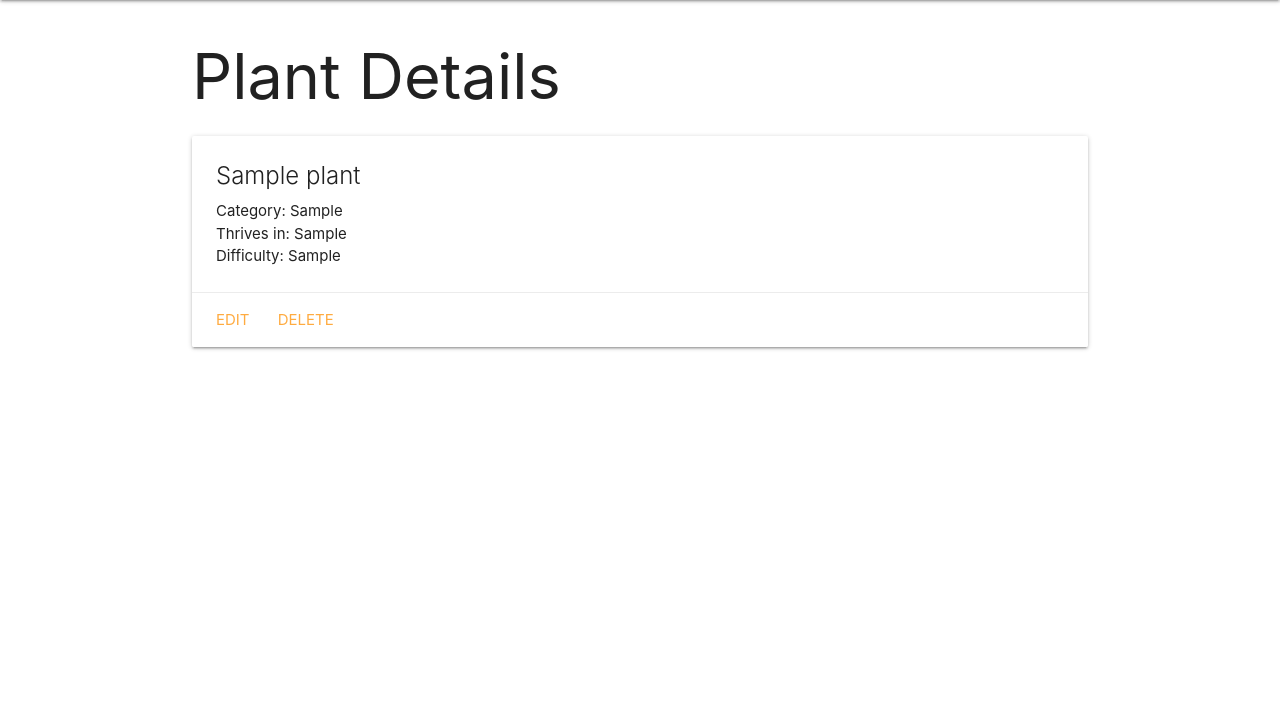
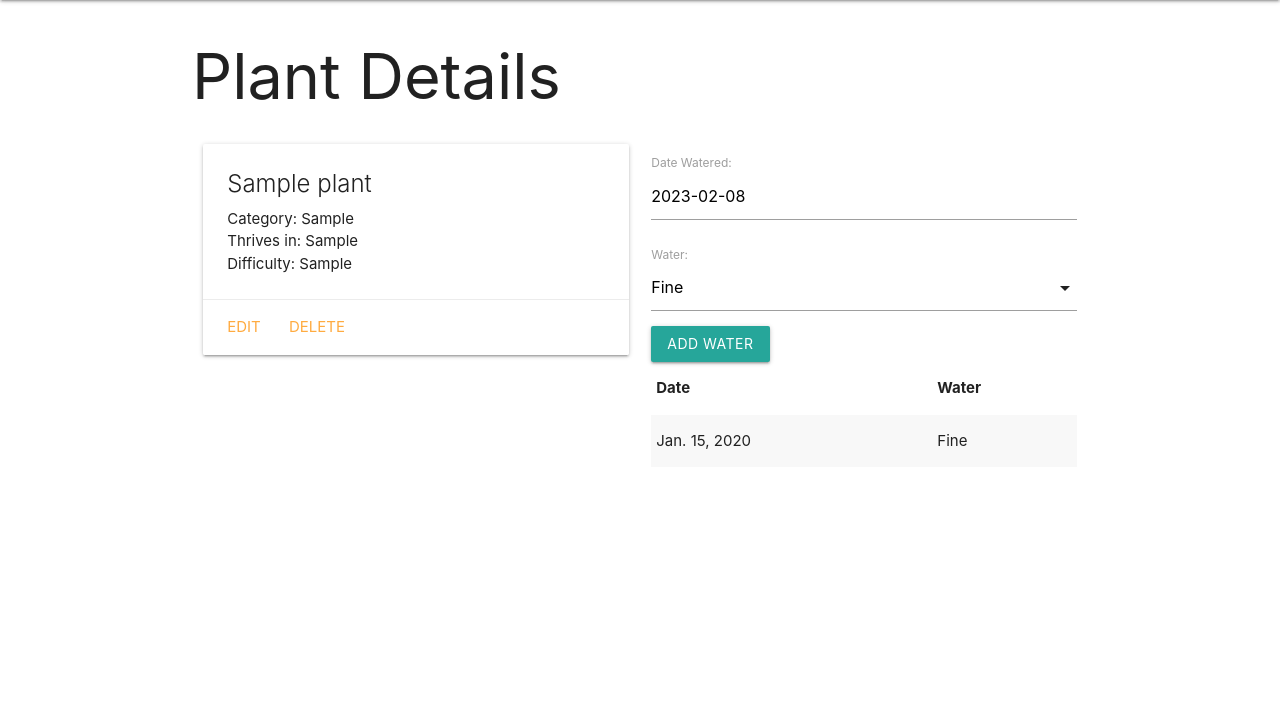
Before and after one commit to bcstidd/plant-collector, a Django app: page /plants/1/ in a window 1280 px wide. Shown: the part 64-771 px from the top of the page. Run offline with Django 4.2, Linux system fonts and the light colour scheme; tables that the repository leaves empty hold one stand-in row (values such as "Sample post").

Commit message:
Lab 4 complete

```diff
--- a/main_app/admin.py
+++ b/main_app/admin.py
@@ -1,6 +1,7 @@
 from django.contrib import admin
 
-# Register your models here.
-from .models import Plant
+from .models import Plant, Thirsty
 
 admin.site.register(Plant)
+# register the new Feeding Model
+admin.site.register(Thirsty)
--- /dev/null
+++ b/main_app/forms.py
@@ -0,0 +1,9 @@
+# forms.py
+
+from django.forms import ModelForm
+from .models import Thirsty
+
+class ThirstyForm(ModelForm):
+  class Meta:
+    model = Thirsty
+    fields = ['date', 'water']
--- a/main_app/models.py
+++ b/main_app/models.py
@@ -1,6 +1,11 @@
 from django.db import models
 from django.urls import reverse
 
+DRINKS = (
+    ('F', 'Fine'),
+    ('W', 'Watered'),
+    ('N', 'Not Watered'),
+)
 
 # Create your models here.
 class Plant(models.Model):
@@ -11,3 +16,18 @@ class Plant(models.Model):
 
     def __str__(self):
         return self.name
+
+class Thirsty(models.Model):
+    date = models.DateField('Date Watered')
+    water = models.CharField(
+        max_length=1,
+        choices=DRINKS,
+        default=DRINKS[0][0]
+    )
+    plant = models.ForeignKey(Plant, on_delete=models.CASCADE)
+
+    def __str__(self):
+        return f"{self.get_water_display()} on {self.date}"
+
+    class Meta:
+        ordering = ['-date']
--- a/main_app/templates/base.html
+++ b/main_app/templates/base.html
@@ -9,6 +9,7 @@
   <title>Plant Collector</title>
   <link rel="stylesheet" href="https://cdnjs.cloudflare.com/ajax/libs/materialize/1.0.0/css/materialize.min.css">
   <link rel="stylesheet" type="text/css" href="{% static 'css/style.css' %}">
+  <script src="https://cdnjs.cloudflare.com/ajax/libs/materialize/1.0.0/js/materialize.min.js"></script>
 
 </head>
 <body>
--- a/main_app/templates/main_app/plant_form.html
+++ b/main_app/templates/main_app/plant_form.html
@@ -4,7 +4,7 @@
   {% if object %}
     <h1>Edit <span class="teal-text">{{object.name}}</span></h1>
   {% else %}
-    <h1>Add Cat</h1>
+    <h1>Add Plant</h1>
   {% endif %}
   <!-- Leaving the action empty makes the form post to the same url used to display it -->
   <form action="" method="POST">
--- a/main_app/templates/plants/detail.html
+++ b/main_app/templates/plants/detail.html
@@ -2,7 +2,8 @@
 {% block content %}
 
 <h1>Plant Details</h1>
-
+<div class="row">
+    <div class="col s6">
         <div class="card">
             <div class="card-content">
                 <span class="card-title">{{plant.name}}</span>
@@ -15,5 +16,39 @@
                 <a href="{% url 'plants_delete' plant.id %}">Delete</a>
             </div>
         </div>
+    </div>
+    <div class="col s6">
+        <form action="{% url 'add_thirsty' plant.id %}" method="POST">
+            {% csrf_token %}
+            {{ thirsty_form.as_p }}
+            <input type="submit" class="btn" value="Add Water">
+          </form>
+        <table class="striped">
+        <thead>
+            <tr><th>Date</th><th>Water</th></tr>
+        </thead>
+        <tbody>
+            {% for thirsty in plant.thirsty_set.all %}
+            <tr>
+                <td>{{thirsty.date}}</td>
+                <td>{{thirsty.get_water_display}}</td>
+            </tr>
+            {% endfor %}
+        </tbody>
+        </table>
+    </div>
+</div>
+<script>
+      const dateEl = document.getElementById('id_date');
+  // M is Materialize's global variable
+  M.Datepicker.init(dateEl, {
+    format: 'yyyy-mm-dd',
+    defaultDate: new Date(),
+    setDefaultDate: true,
+    autoClose: true
+  });
 
+  const selectEl = document.getElementById('id_water');
+  M.FormSelect.init(selectEl);
+</script>
 {% endblock %}
--- a/main_app/urls.py
+++ b/main_app/urls.py
@@ -9,4 +9,6 @@ urlpatterns = [
     path('plants/create/', views.PlantCreate.as_view(), name='plants_create'),
     path('plants/<int:pk>/update', views.PlantUpdate.as_view(), name='plants_update'),
     path('plants/<int:pk>/delete', views.PlantDelete.as_view(), name='plants_delete'),
+    path('plants/<int:plant_id>/add_thirsty/', views.add_thirsty, name='add_thirsty'),
+
 ]
--- a/main_app/views.py
+++ b/main_app/views.py
@@ -1,6 +1,7 @@
-from django.shortcuts import render
+from django.shortcuts import render, redirect
 from django.views.generic.edit import CreateView, UpdateView, DeleteView
 from .models import Plant
+from .forms import ThirstyForm
 # Create your views here.
 
 def home(request):
@@ -17,7 +18,20 @@ def plants_index(request):
 
 def plants_detail(request, plant_id):
     plant = Plant.objects.get(id=plant_id)
-    return render(request, 'plants/detail.html', {'plant': plant})
+    thirsty_form = ThirstyForm()
+    return render(request, 'plants/detail.html', {'plant': plant, 'thirsty_form': thirsty_form})
+
+def add_thirsty(request, plant_id):
+    form = ThirstyForm(request.POST)
+  # validate the form
+    if form.is_valid():
+    # don't save the form to the db until it
+    # has the cat_id assigned
+        new_thirsty = form.save(commit=False)
+        new_thirsty.plant_id = plant_id
+        new_thirsty.save()
+    return redirect('detail', plant_id=plant_id)
+
 
 class PlantCreate(CreateView):
     model = Plant
```
Also changed, not shown: main_app/migrations/0001_initial.py (added). Lines whose indentation alone changed are shown as unchanged.
